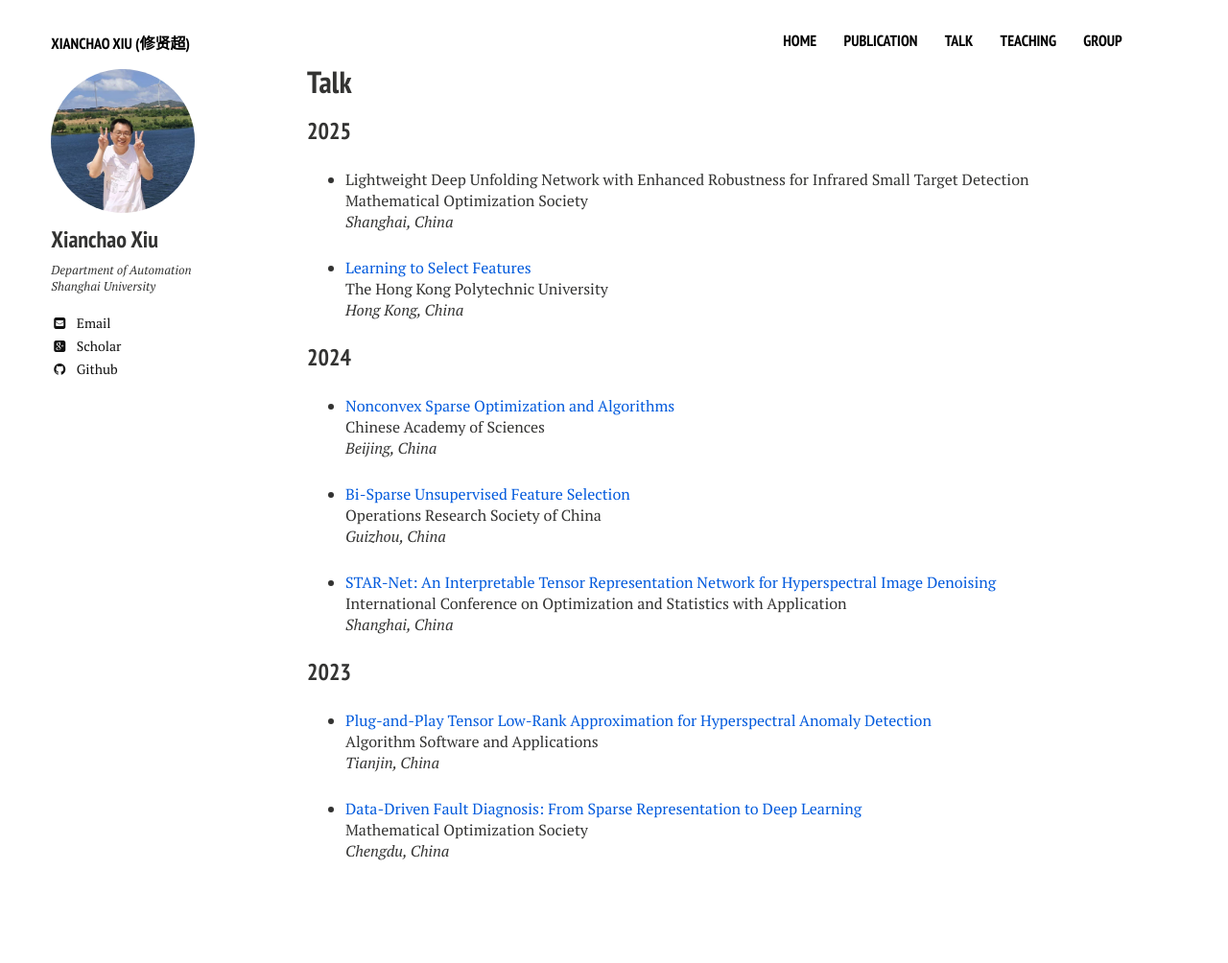
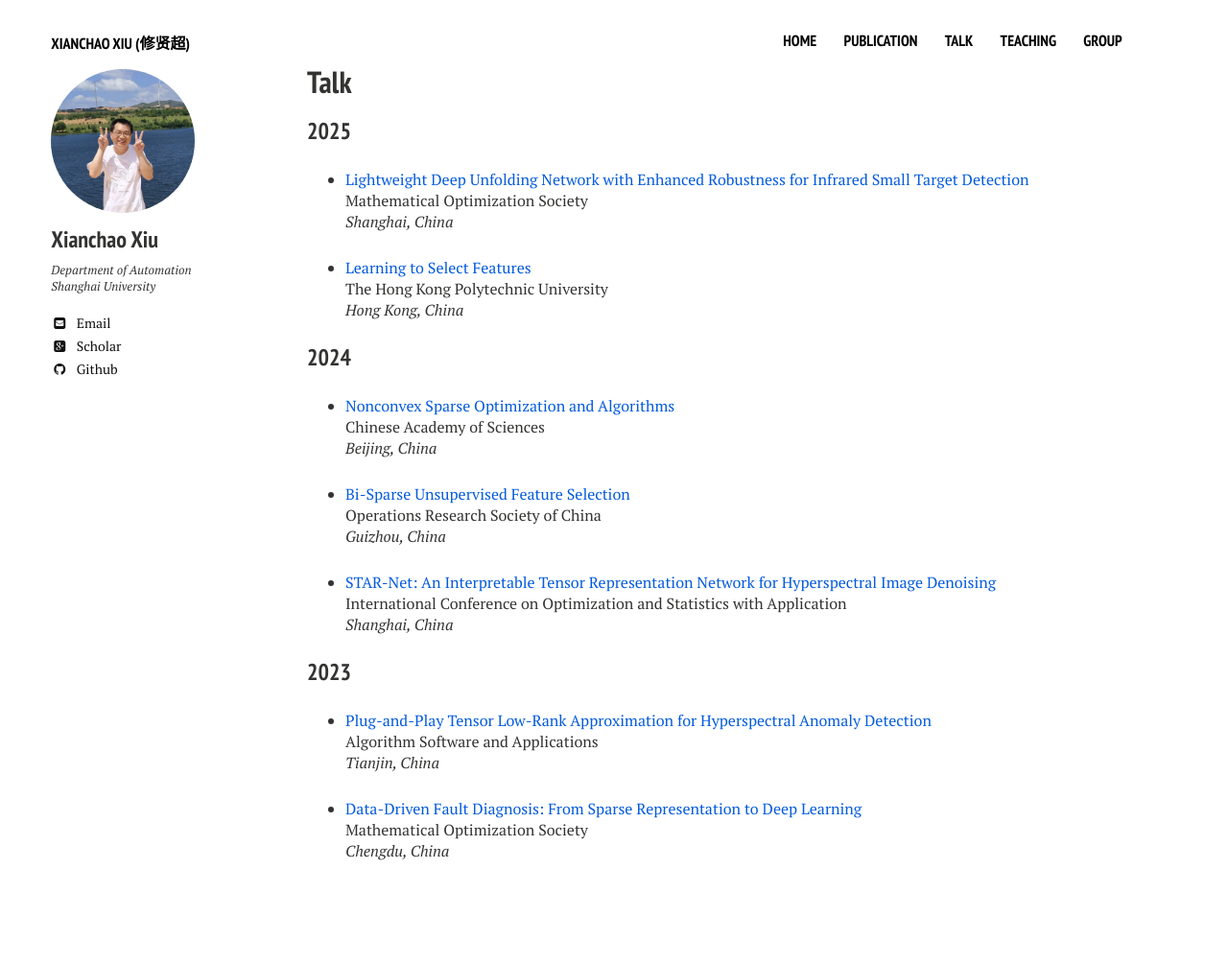
Before and after one commit to xianchaoxiu/xianchaoxiu.github.io, a Jekyll site: the page built from talk/index.md, in a window 1280 px wide. Shown: the whole page at 96% size. Built offline with Jekyll 4.4.1, drawn with Linux system fonts in a browser that asks for light colours; nearby versions of some CDN libraries.

Commit message:
Update index.md

```diff
--- a/talk/index.md
+++ b/talk/index.md
@@ -10,8 +10,7 @@ share: false
 
 
 ### 2025
-
-* Lightweight Deep Unfolding Network with Enhanced Robustness for Infrared Small Target Detection <br>
+* <a href="../talk/2025-MOS.pdf" class="textlink" target="_blank"> Lightweight Deep Unfolding Network with Enhanced Robustness for Infrared Small Target Detection  </a> <br>
 Mathematical Optimization Society <br>
 <i>Shanghai, China</i><br>
 
```
